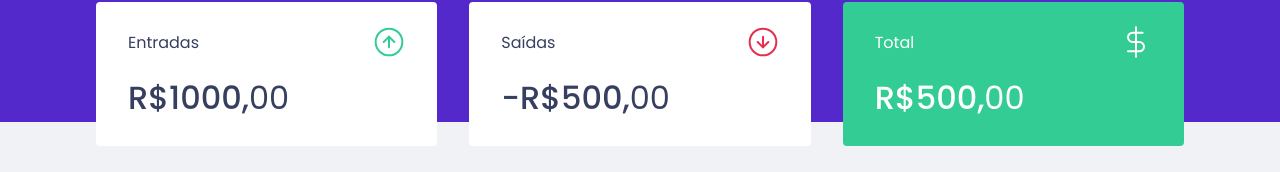
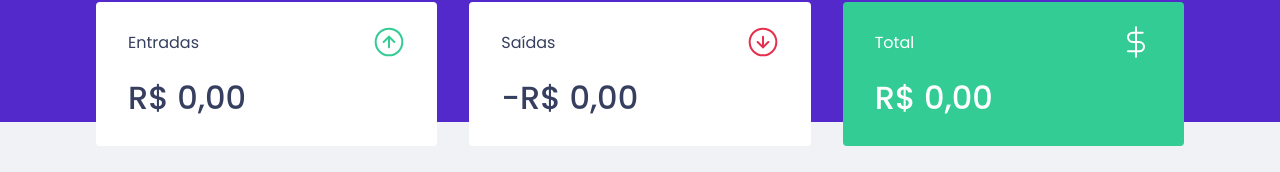
Before and after one commit to Noronha-Ignite/GN-Money, a React (Create React App) app: page / in a window 1280 px wide. Shown: the part 150-322 px from the top of the page. Built offline with nearby package versions, Linux system fonts and the light colour scheme; no server answers; what miragejs would draw is missing.

Commit message:
Update summary values by transactions

```diff
--- a/src/components/Summary/index.tsx
+++ b/src/components/Summary/index.tsx
@@ -5,35 +5,57 @@ import OutcomeSVG from '../../assets/outcome.svg';
 import TotalSVG from '../../assets/total.svg';
 
 import { TransactionsContext } from '../../contexts/TransactionsContext';
+import { TransactionType } from '../../models/TransactionType';
 
 import { Container } from './styles';
 
 export const Summary: React.FC = () => {
   const { transactions } = useContext(TransactionsContext);
 
+  const summary = transactions.reduce((acc, transaction) => {
+    if ( transaction.type === TransactionType.Income ) {
+      acc.deposits += transaction.amount;
+      acc.total += transaction.amount;
+    } else {
+      acc.withdraws += transaction.amount;
+      acc.total -= transaction.amount;
+    }
+
+    return acc;
+  }, {
+    deposits: 0,
+    withdraws: 0,
+    total: 0,
+  })
+
+  const currencyFormatter = new Intl.NumberFormat('pt-br', {
+    style: 'currency',
+    currency: 'BRL',
+  });
+
   return (
     <Container>
       <div>
         <header>
           <p>Entradas</p>
-          <img src={IncomeSVG} alt="Entradas" />
+          <img src={IncomeSVG} alt='Entradas' />
         </header>
-        <strong>R$1000,<span>00</span></strong>
+        <strong>{currencyFormatter.format(summary.deposits)}</strong>
       </div>
       <div>
         <header>
           <p>Saídas</p>
-          <img src={OutcomeSVG} alt="Saídas" />
+          <img src={OutcomeSVG} alt='Saídas' />
         </header>
-        <strong>-R$500,<span>00</span></strong>
+        <strong>-{currencyFormatter.format(summary.withdraws)}</strong>
       </div>
-      <div className="highlighted-background">
+      <div className='highlighted-background'>
         <header>
           <p>Total</p>
-          <img src={TotalSVG} alt="Total" />
+          <img src={TotalSVG} alt='Total' />
         </header>
-        <strong>R$500,<span>00</span></strong>
+        <strong>{currencyFormatter.format(summary.total)}</strong>
       </div>
     </Container>
   );
-}
+};
```
